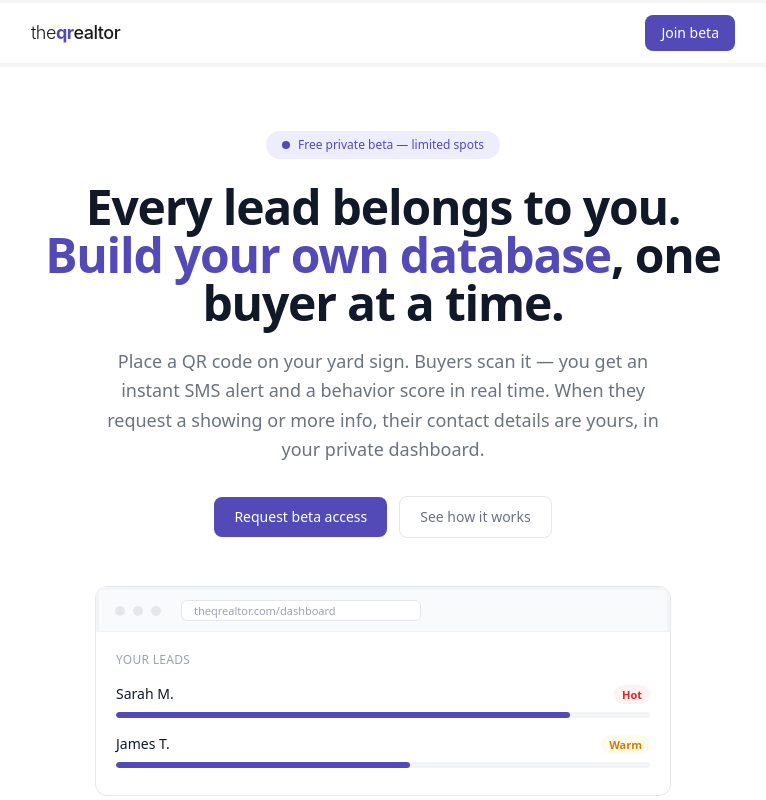
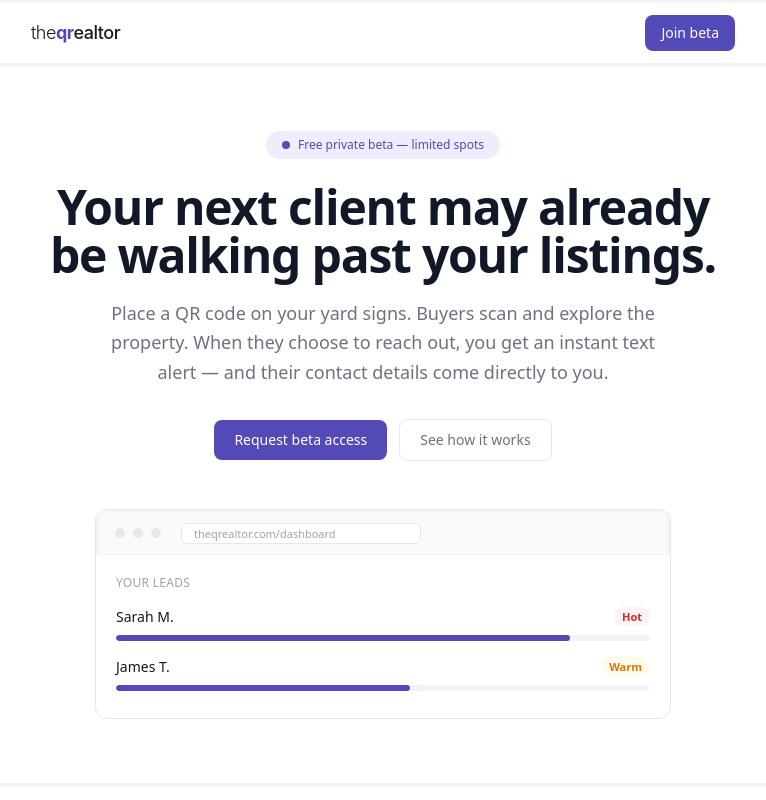
Before and after one commit to daze2991-del/theQRealtor, a Next.js app: page / in a window 1280 px wide. Shown: the top 800 px of the page, without its empty margins (257-1023 px from the left). Built offline with nearby package versions, Linux system fonts and the light colour scheme.

Commit message:
Update hero copy

```diff
--- a/app/(marketing)/page.tsx
+++ b/app/(marketing)/page.tsx
@@ -128,17 +128,14 @@ function Hero() {
           variants={fadeUp}
           className="text-center text-4xl sm:text-5xl font-bold tracking-tight text-gray-900 leading-tight mb-5"
         >
-          Every lead belongs to you.{' '}
-          <span className="text-[#534AB7]">Build your own database</span>, one buyer at a time.
+          Your next client may already be walking past your listings.
         </motion.h1>
 
         <motion.p
           variants={fadeUp}
           className="text-center text-lg text-gray-500 leading-relaxed max-w-xl mx-auto mb-8"
         >
-          Place a QR code on your yard sign. Buyers scan it — you get an instant
-          SMS alert and a behavior score in real time. When they request a showing
-          or more info, their contact details are yours, in your private dashboard.
+          Place a QR code on your yard signs. Buyers scan and explore the property. When they choose to reach out, you get an instant text alert — and their contact details come directly to you.
         </motion.p>
 
         <motion.div variants={fadeUp} className="flex items-center justify-center gap-3 mb-12">
```
